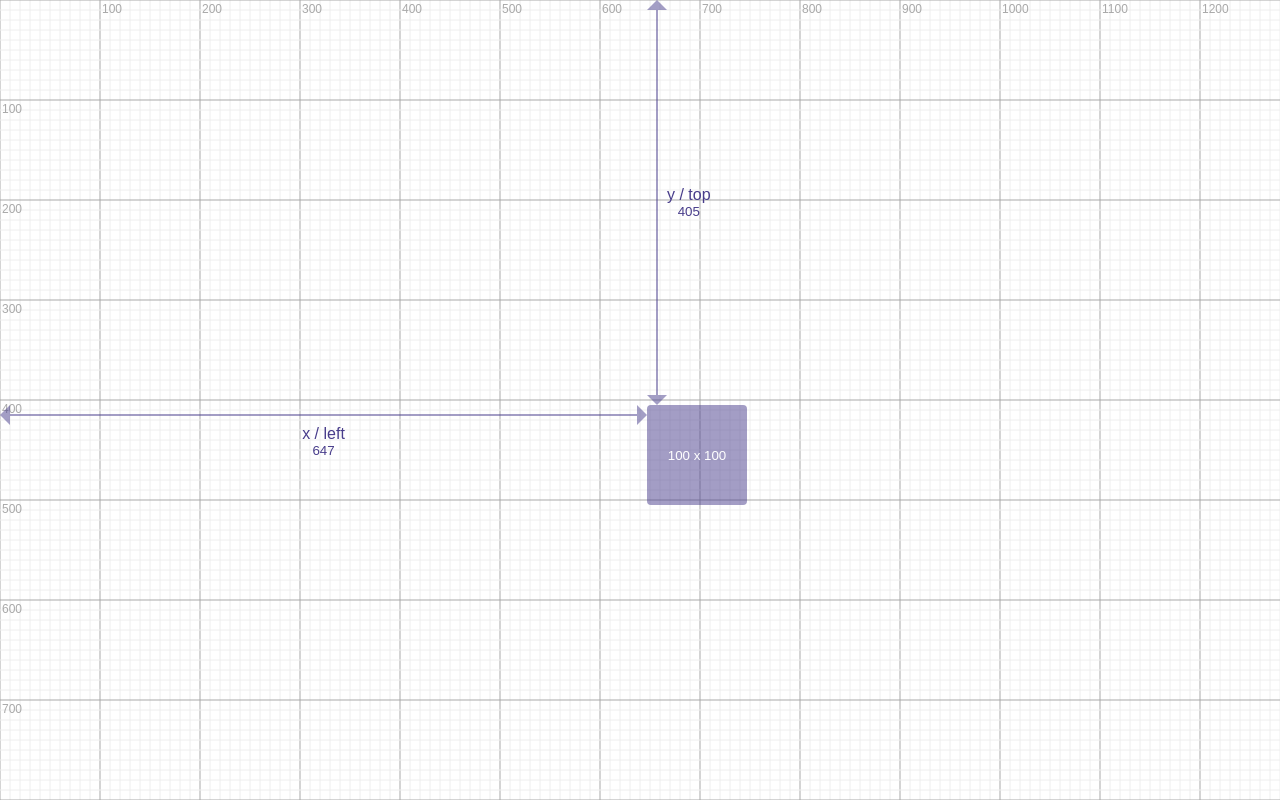
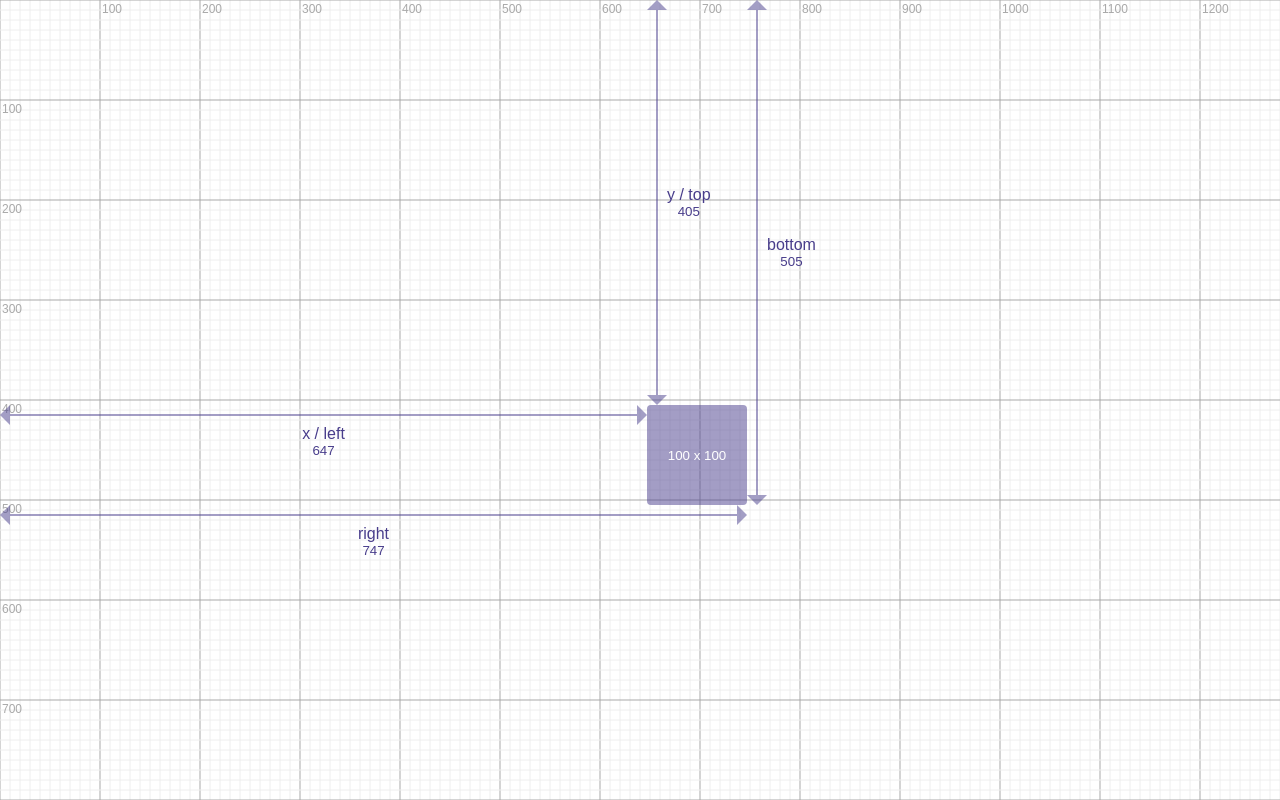
Before and after one commit to faddalibrahim/web-geometry, a React (Vite) app: page / in a window 1280 px wide. Shown: the top 800 px of the page. Built offline with nearby package versions, Linux system fonts and the light colour scheme; a web font is replaced by a local one.

Commit message:
add markers for bottom and right

```diff
--- a/src/components/DraggableBox.tsx
+++ b/src/components/DraggableBox.tsx
@@ -14,12 +14,24 @@ const DraggableBox: React.FC = () => {
   const startingXRef = useRef(0);
   const startingYRef = useRef(0);
 
+  const rMarkerRef = useRef<HTMLDivElement>(null);
+  const bMarkerRef = useRef<HTMLDivElement>(null);
+
   // Add state for x and y values
   const [xValue, setXValue] = useState(0);
   const [yValue, setYValue] = useState(0);
 
+  const [rValue, setRValue] = useState(0);
+  const [bValue, setBValue] = useState(0);
+
   const handleMouseMove = useCallback((event: MouseEvent) => {
-    if (boxRef.current && xMarkerRef.current && yMarkerRef.current) {
+    if (
+      boxRef.current &&
+      xMarkerRef.current &&
+      yMarkerRef.current &&
+      rMarkerRef.current &&
+      bMarkerRef.current
+    ) {
       const distX = event.clientX - startingXRef.current;
       const distY = event.clientY - startingYRef.current;
 
@@ -35,8 +47,17 @@ const DraggableBox: React.FC = () => {
       yMarkerRef.current.style.height = `${newTop}px`;
       yMarkerRef.current.style.left = `${newLeft}px`;
 
+      rMarkerRef.current.style.width = `${newLeft + 100}px`;
+      rMarkerRef.current.style.top = `${newTop + 100}px`;
+
+      bMarkerRef.current.style.left = `${newLeft + 100}px`;
+      bMarkerRef.current.style.height = `${newTop + 100}px`;
+
       setXValue(newLeft);
       setYValue(newTop);
+
+      setRValue(newLeft + 100);
+      setBValue(newTop + 100);
     }
   }, []);
 
@@ -67,9 +88,12 @@ const DraggableBox: React.FC = () => {
     const box = boxRef.current;
     const xMarker = xMarkerRef.current;
     const yMarker = yMarkerRef.current;
+    const rMarker = rMarkerRef.current;
+    const bMarker = bMarkerRef.current;
 
-    if (box && xMarker && yMarker) {
-      const { top, left } = box.getBoundingClientRect();
+    if (box && xMarker && yMarker && rMarker && bMarker) {
+      const { top, left, right, height, bottom, width } =
+        box.getBoundingClientRect();
 
       xMarker.style.top = `${top}px`;
       xMarker.style.width = `${left}px`;
@@ -77,8 +101,17 @@ const DraggableBox: React.FC = () => {
       yMarker.style.left = `${left}px`;
       yMarker.style.height = `${top}px`;
 
+      rMarker.style.width = `${right}px`;
+      rMarker.style.top = `${top + height}px`;
+
+      bMarker.style.height = `${bottom}px`;
+      bMarker.style.left = `${left + width}px`;
+
       setXValue(left);
       setYValue(top);
+
+      setRValue(right);
+      setBValue(bottom);
 
       box.addEventListener("mousedown", handleMouseDown);
     }
@@ -109,6 +142,19 @@ const DraggableBox: React.FC = () => {
         orientation={VERTICAL}
         value={yValue}
       />
+
+      <Marker
+        mRef={rMarkerRef}
+        label="right"
+        orientation={HORIZONTAL}
+        value={rValue}
+      />
+      <Marker
+        mRef={bMarkerRef}
+        label="bottom"
+        orientation={VERTICAL}
+        value={bValue}
+      />
     </>
   );
 };
```
